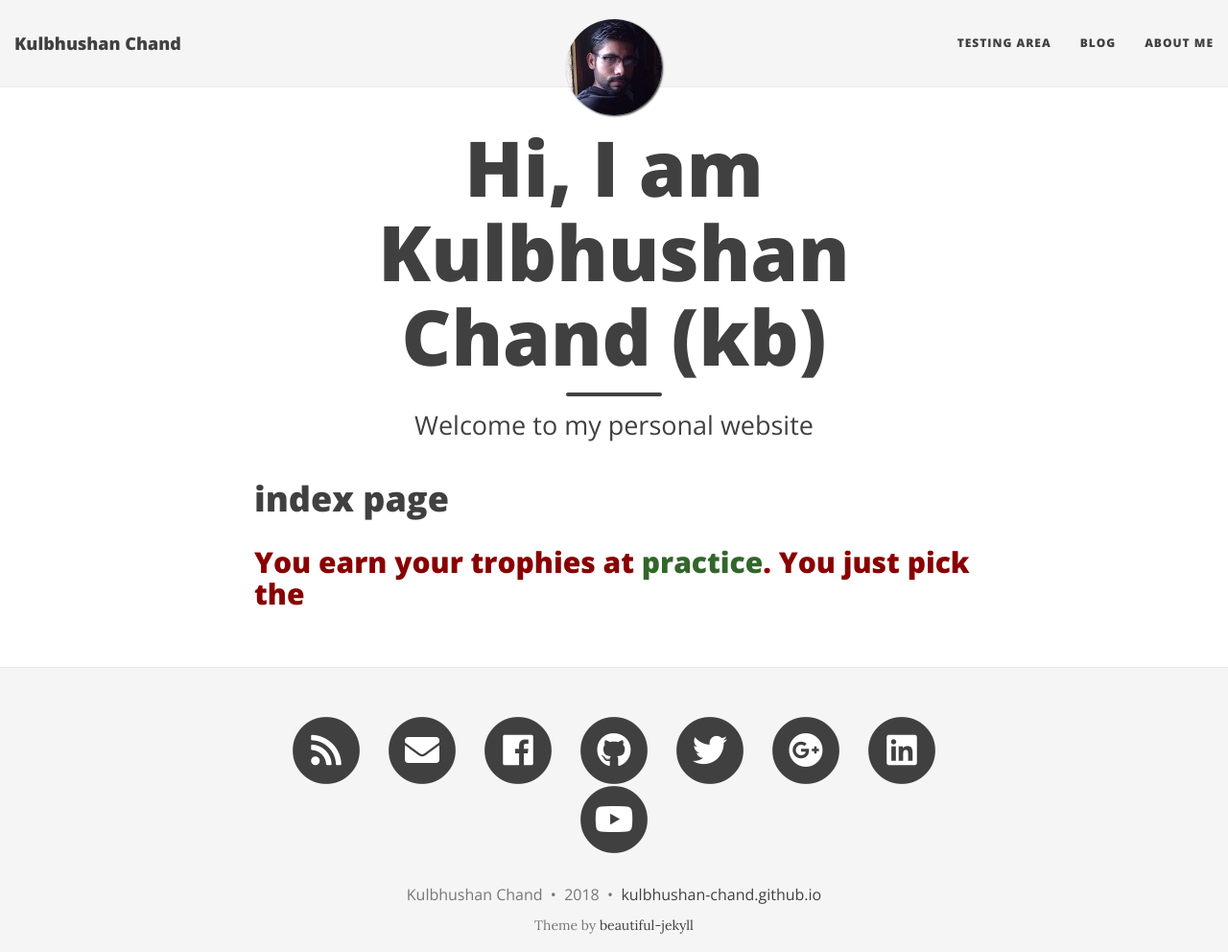
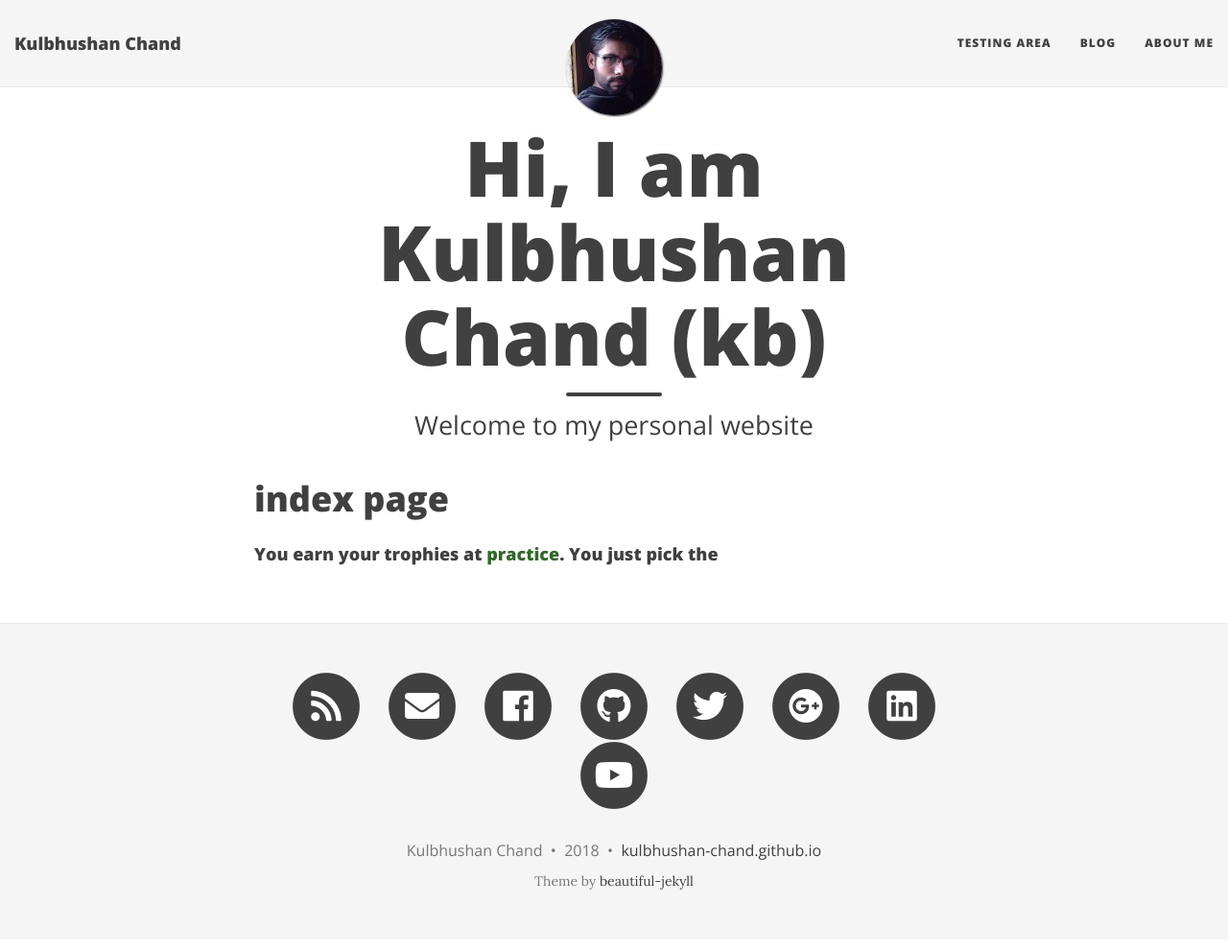
Before and after one commit to kulbhushanchand/kulbhushan-chand.github.io-v1, a Jekyll site: the page built from index.html, in a window 1280 px wide and 992 px high. Shown: the whole window at 96% size. Built offline with Jekyll 4.4.1, drawn with Linux system fonts in a browser that asks for light colours; nearby versions of some CDN libraries.

Commit message:
Update index.html

```diff
--- a/index.html
+++ b/index.html
@@ -12,14 +12,14 @@
 
  <div class="row">
     <div class="col-sm-12">
-      <h2> <span class="typedLine1" style="color:#890000"></span></h2>
+      <h4> <span class="typedLine1"></span></h4>
      </div>
   </div>
 
 
 <script>
   var typed = new Typed( '.typedLine1', {
-  strings: ["You earn your trophies at ^500 <span style='color:#32662a'>practice</span>.\n You just pick them up at ^500 <span style='color:#32662a'>competitions</span>"],
+  strings: ["You earn your trophies at ^500 <span style='color:#32662a'>practice</span>.\n You just pick them up at ^500 <span style='color:#32662a'>competitions.</span>"],
   startDelay: 1000,
   typeSpeed: 65,
   backSpeed: 60,
```
